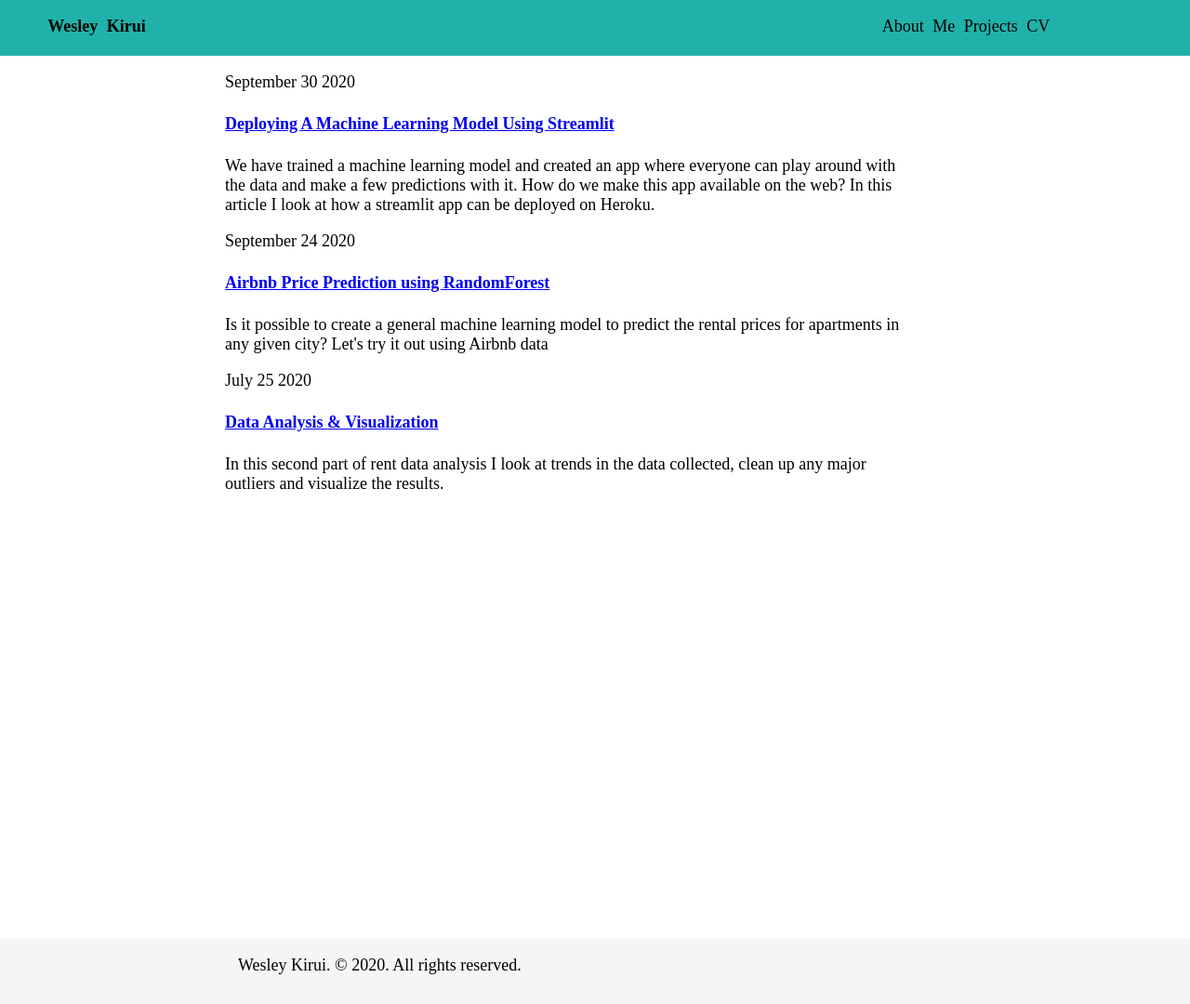
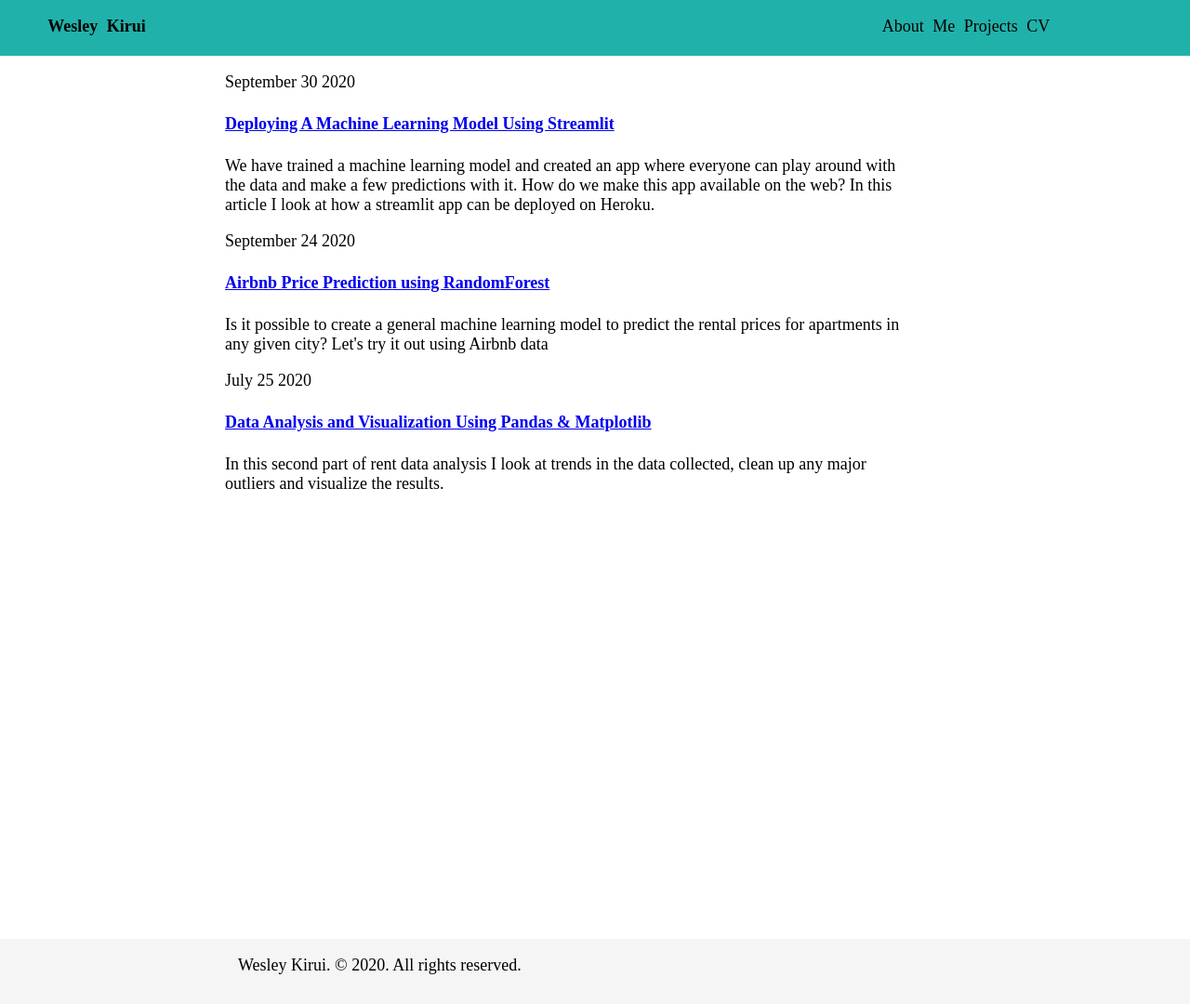
Before and after one commit to wkirui/wkirui.github.io, a Jekyll site: the page built from index.html, in a window 1280 px wide. Shown: the whole page at 93% size. Built offline with Jekyll 4.4.1, drawn with Linux system fonts in a browser that asks for light colours; nearby versions of some CDN libraries.

Commit message:
changed article titles

```diff
--- a/_posts/2020-07-25-Data Analysis and Visualization Using Pandas & Matplotlib.md
+++ b/_posts/2020-07-25-Data Analysis and Visualization Using Pandas & Matplotlib.md
@@ -1,6 +1,6 @@
 ---
 layout : default
-title : 'Data Analysis & Visualization'
+title : 'Data Analysis and Visualization Using Pandas & Matplotlib'
 date : '2020-07-25 23:47:00 +0300'
 categories: posts
 excerpt: 'In this second part of rent data analysis I look at trends in the data collected, clean up any major outliers and visualize the results.'
```
Also changed, not shown: _posts/2020-07-04-Web Scraping Rent Data using Selenium in Python.md (+1 -1 lines).
